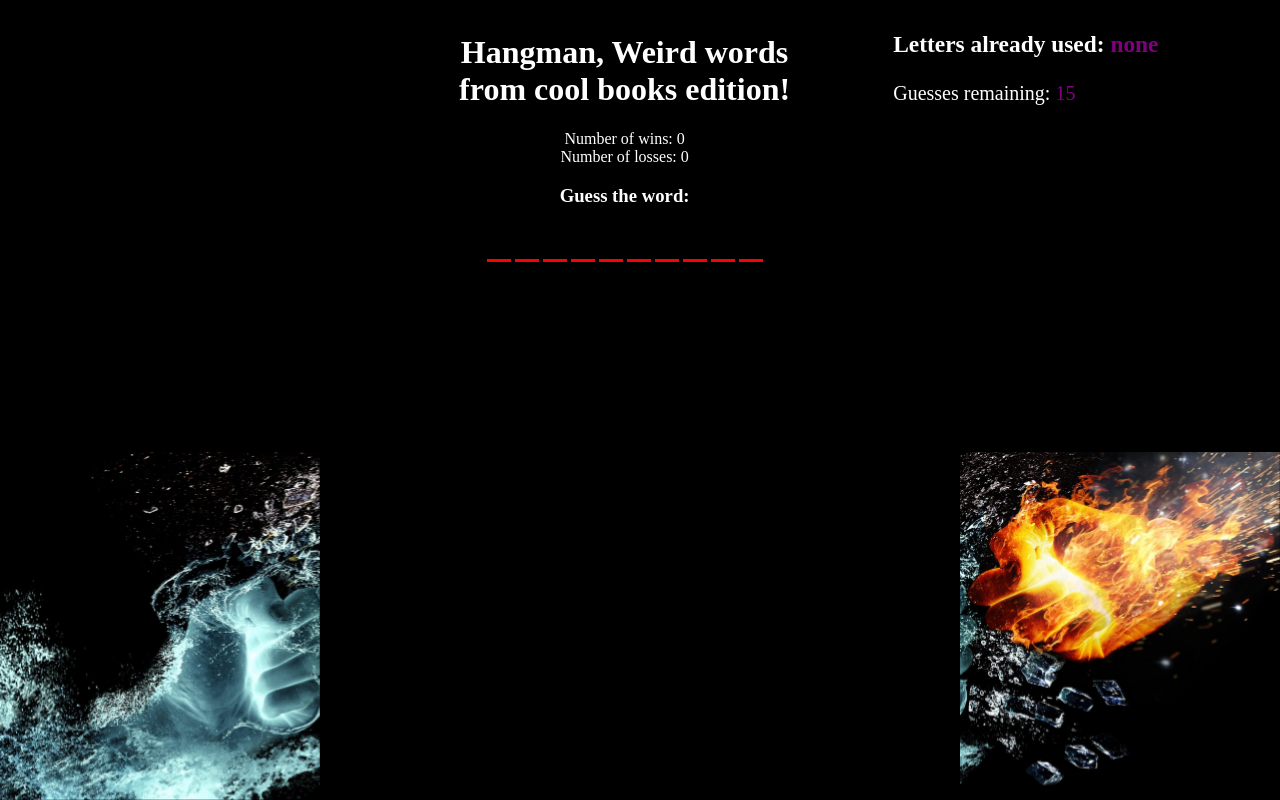
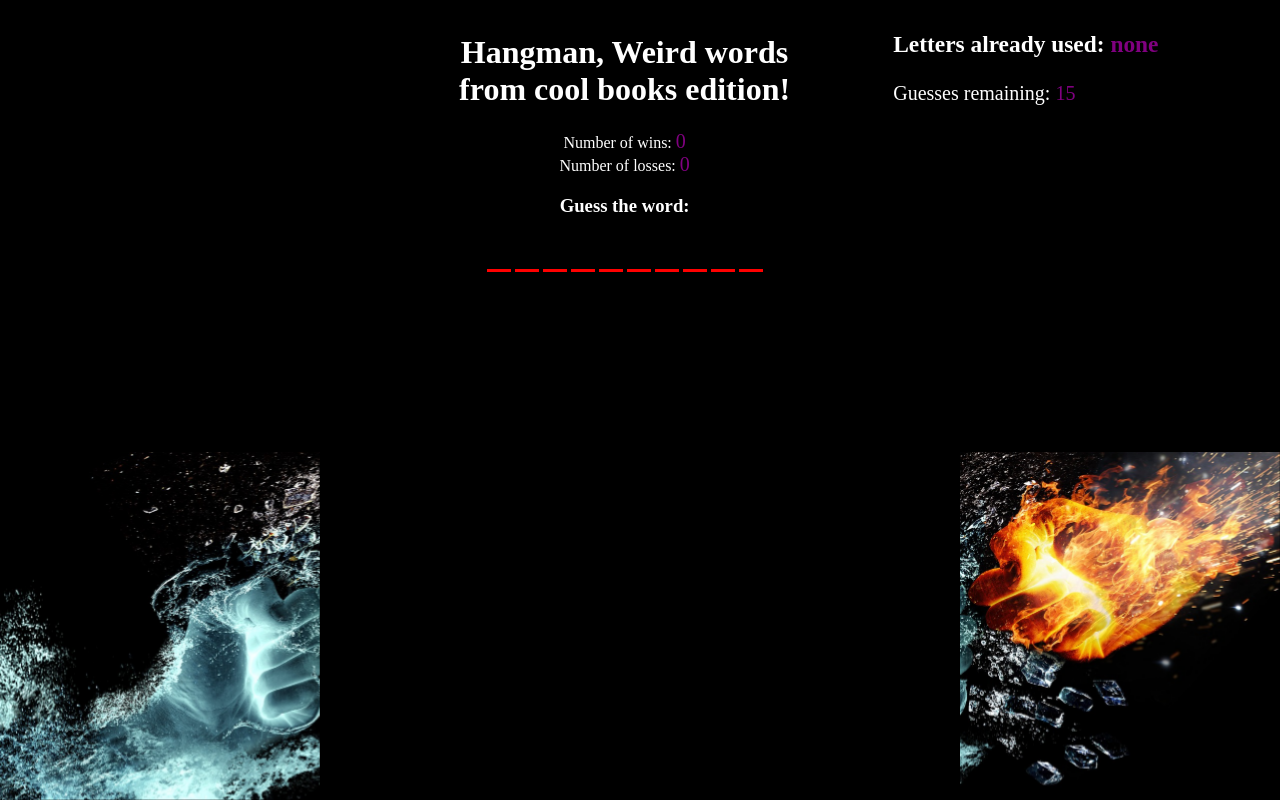
Before and after one commit to MattDwinell/Word-Guess-Game, a plain HTML site: page index.html in a window 1280 px wide. Both pictures are taken after a click on the button "Begin". Drawn offline with Linux system fonts and the light colour scheme.

Commit message:
seventh commit

```diff
--- a/assets/css/style.css
+++ b/assets/css/style.css
@@ -56,6 +56,10 @@ html{
     font-size: 30px;
 
 }
+#wincount, #losscount, #endword{
+    font-size:20px;
+color:purple;
+}
 #left{
     width:25%;
     height:auto;
```
